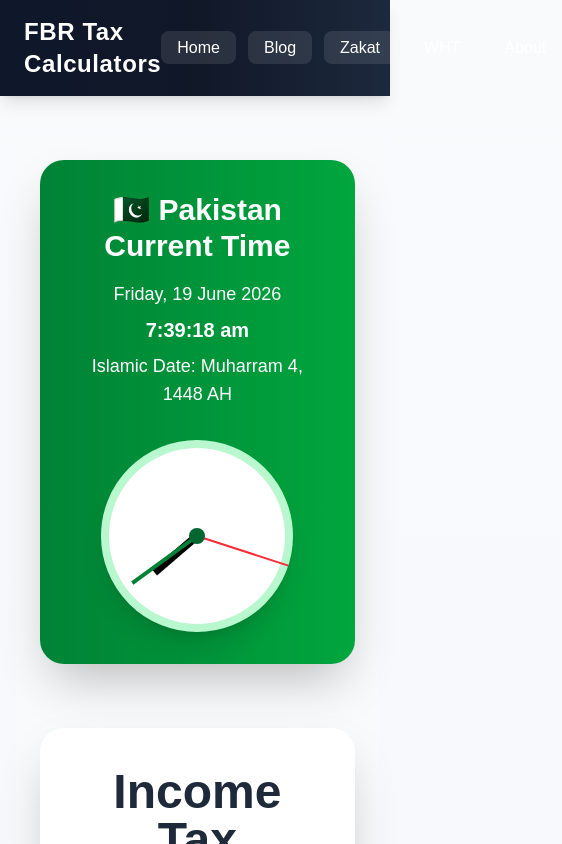
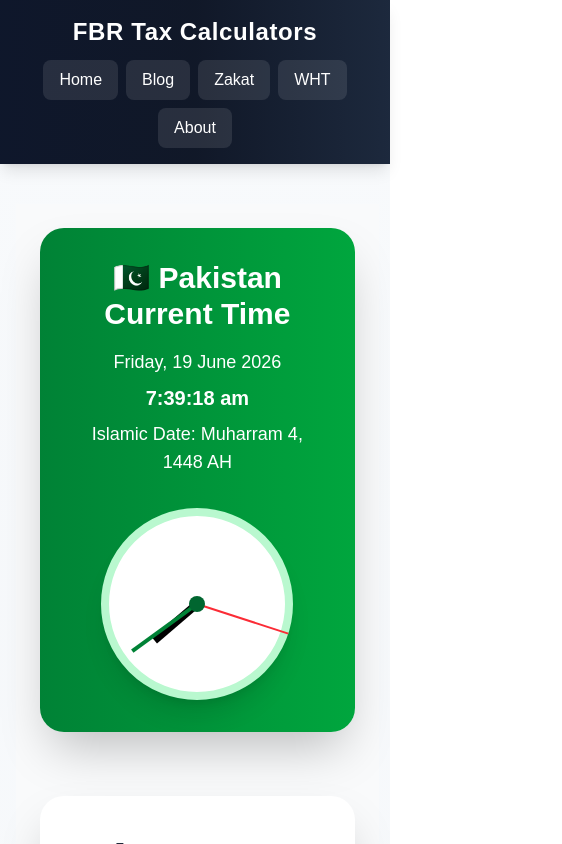
Before and after one commit to muhammadobaid1986/fbrtaxcalculators, a Next.js app: page / in a window 390 px wide. Shown: the top 844 px of the page, 562 px wide, since content can reach past the window. Built offline with nearby package versions, Linux system fonts and the light colour scheme.

Commit message:
mobile navbar fix

```diff
--- a/app/layout.tsx
+++ b/app/layout.tsx
@@ -22,7 +22,7 @@ export default function RootLayout({
 
         {/* NAVBAR */}
         <nav className="bg-gradient-to-r from-slate-900 via-gray-900 to-slate-800 shadow-lg sticky top-0 z-50">
-  <div className="max-w-7xl mx-auto px-6 py-4 flex justify-between items-center">
+  <div className="max-w-7xl mx-auto px-4 py-4 flex flex-col md:flex-row gap-3 justify-between items-center">
 
     {/* Logo */}
     <Link
@@ -33,7 +33,7 @@ export default function RootLayout({
     </Link>
 
     {/* Nav Buttons */}
-    <div className="space-x-3">
+    <div className="flex flex-wrap justify-center gap-2">
 
       <Link href="/" className="px-4 py-2 bg-white/10 text-white rounded-lg hover:bg-white/20 transition">
         Home
```
